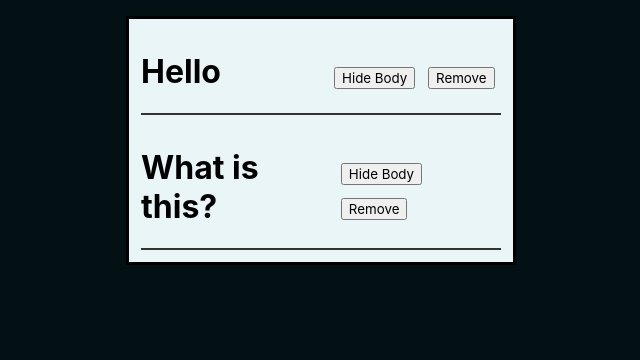
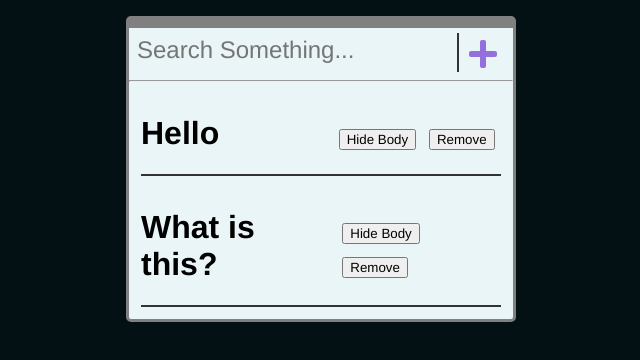
Before and after one commit to zain610/moreToDo, a React (Create React App) app: page / in a window 1280 px wide. Shown: the top 360 px of the page, without its empty margins (354-994 px from the left). Built offline with nearby package versions, Linux system fonts and the light colour scheme.

Commit message:
WIP add todo functionality

```diff
--- a/package.json
+++ b/package.json
@@ -3,6 +3,10 @@
   "version": "0.1.0",
   "private": true,
   "dependencies": {
+    "@fortawesome/fontawesome-free": "^5.13.0",
+    "@fortawesome/fontawesome-svg-core": "^1.2.28",
+    "@fortawesome/free-solid-svg-icons": "^5.13.0",
+    "@fortawesome/react-fontawesome": "^0.1.9",
     "@testing-library/jest-dom": "^4.2.4",
     "@testing-library/react": "^9.5.0",
     "@testing-library/user-event": "^7.2.1",
--- a/src/App.css
+++ b/src/App.css
@@ -1,6 +1,8 @@
+@import url("https://fonts.googleapis.com/css2?family=Roboto&display=swap");
+
 * {
-  font-family: -apple-system, BlinkMacSystemFont, "Segoe UI", Roboto, Oxygen,
-    Ubuntu, Cantarell, "Open Sans", "Helvetica Neue", sans-serif;
+  font-family: Helvetica Neue, Inter, Apple System, System Ui, Helvetica, Arial,
+    Sans Serif;
 }
 body {
   background-color: #031114;
--- a/src/App.js
+++ b/src/App.js
@@ -2,6 +2,7 @@ import React, { useCallback } from "react";
 import logo from "./logo.svg";
 import "./App.css";
 import Todo from "./Todo/Todo";
+import Header from "./Todo/Header";
 
 class App extends React.Component {
   constructor() {
@@ -11,32 +12,69 @@ class App extends React.Component {
         {
           id: 1,
           title: "Hello",
-          body: "Hello Everyone, welcome to my TED Talk"
+          body: "Hello Everyone, welcome to my TED Talk what"
         },
         { id: 2, title: "What is this?", body: "GG all" }
-      ]
+      ],
+      inputValue: ""
     };
-    this.removeTodo = this.removeTodo.bind(this);
+    // this.removeTodo = this.removeTodo.bind(this);
   }
-  removeTodo(id) {
+  //ProTip: Use arrow functions over regular functions to bind _this. Else you need to manually bind this in the constructor
+  removeTodo = id => {
     console.log("id", id);
     this.setState(state => ({
       todos: state.todos.filter(todo => todo.id !== id)
     }));
-  }
+  };
+  todoFilterOnChange = event => {
+    this.setState({
+      inputValue: event.target.value
+    });
+  };
+  addTodo = () => {
+    //unshift the state todos
+    //wait for user input -- title is important
+    //save the todo
+    let newTodo = {
+      id: 3,
+      title: "Enter title",
+      body: "Enter Body"
+    };
+    this.setState(state => ({
+      todos: [newTodo, ...state.todos]
+    }));
+  };
+
   render() {
+    console.log(this.state.todos);
+    const filteredTodos = this.state.todos.filter(todo => {
+      return (
+        todo.title.toLowerCase().includes(this.state.inputValue) ||
+        todo.body.toLowerCase().includes(this.state.inputValue)
+      );
+    });
+
     return (
       <div
         className="App"
         style={{
-          border: "0.2rem solid black",
+          border: "0.2rem solid grey",
+          borderTop: "0.75rem solid grey",
+          borderRadius: "5px",
           width: "30%",
           margin: "1rem 30rem",
           alignContent: "center",
           backgroundColor: "#e9f5f7"
         }}
       >
-        {this.state.todos.map(todo => (
+        <Header
+          inputValue={this.state.inputValue}
+          todoFilterOnChange={this.todoFilterOnChange}
+          addTodo={this.addTodo}
+        />
+        <hr />
+        {filteredTodos.map(todo => (
           <Todo key={todo.id} removeTodo={this.removeTodo} todo={todo} />
         ))}
       </div>
--- /dev/null
+++ b/src/Todo/Header.js
@@ -0,0 +1,32 @@
+import React from "react";
+import { FontAwesomeIcon } from "@fortawesome/react-fontawesome";
+import { faPlus } from "@fortawesome/free-solid-svg-icons";
+
+export default function Header(props) {
+  return (
+    <div style={{ width: "100%", display: "flex" }}>
+      <input
+        onChange={props.todoFilterOnChange}
+        placeholder="Search Something..."
+        style={{
+          border: "none",
+          backgroundColor: "transparent",
+          outline: "0",
+          width: "80%",
+          padding: "0.5rem",
+          fontSize: "x-large"
+        }}
+      />
+      <div style={{ "border-left": "2px solid #333", margin: "5px 0 0 5px" }} />
+      <FontAwesomeIcon
+        style={{
+          fontSize: "2rem",
+          padding: "10px 10px 0 10px",
+          color: "mediumpurple"
+        }}
+        onClick={props.addTodo}
+        icon={faPlus}
+      />
+    </div>
+  );
+}
```
Also changed, not shown: 1 other file (tests, documents, lock files or other folders).
